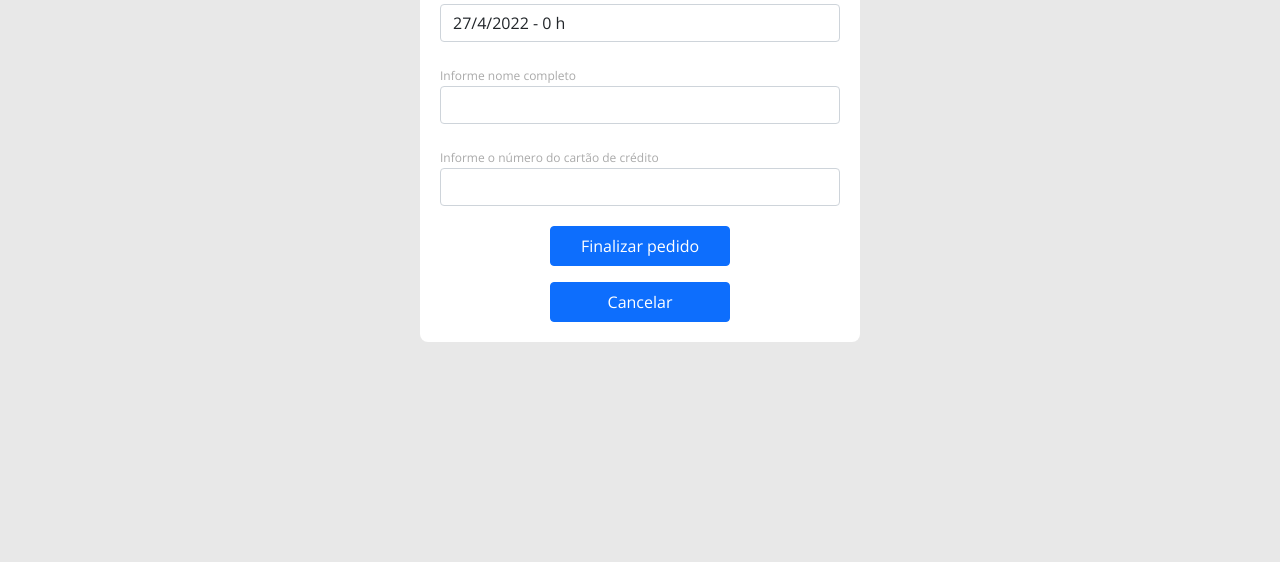
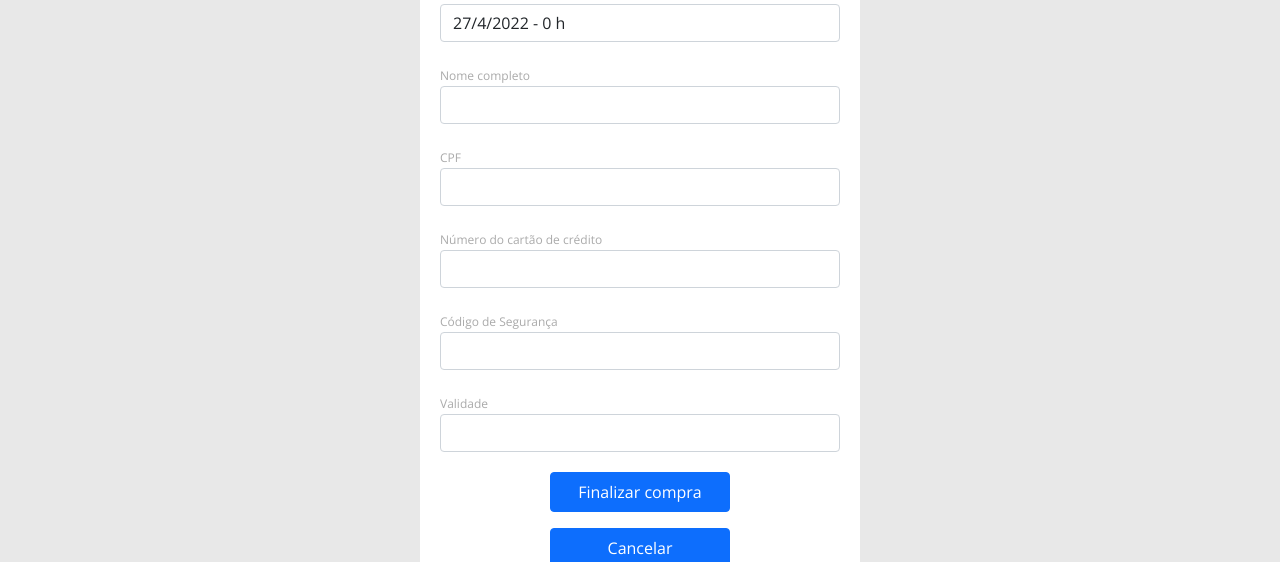
Before and after one commit to 1705058/ingresso-facil-front, a React (Create React App) app: page /form/1 in a window 1280 px wide. Shown: the part 306-868 px from the top of the page. Before the commit the page ends 800 px from the top, so only its background shows below. Built offline with nearby package versions, Linux system fonts and the light colour scheme; no server answers.

Commit message:
Adição de campos no form

```diff
--- a/src/components/FormCard/index.tsx
+++ b/src/components/FormCard/index.tsx
@@ -77,15 +77,27 @@ function FormCard({ movieId }: Props) {
                         </select>
                     </div>
                     <div className="form-group ingressofacil-form-group">
-                        <label htmlFor="score">Informe nome completo</label>
+                        <label htmlFor="score">Nome completo</label>
                         <input type="nome" className="form-control" id="nome" />
                     </div>
                     <div className="form-group ingressofacil-form-group">
-                        <label htmlFor="score">Informe o número do cartão de crédito</label>
+                        <label htmlFor="cpf">CPF</label>
+                        <input type="cpf" className="form-control" id="cpf" />
+                    </div>
+                    <div className="form-group ingressofacil-form-group">
+                        <label htmlFor="score">Número do cartão de crédito</label>
                         <input type="numcartao" className="form-control" id="numcartao" />
                     </div>
+                    <div className="form-group ingressofacil-form-group">
+                        <label htmlFor="codseguranca">Código de Segurança</label>
+                        <input type="codseguranca" className="form-control" id="codseguranca" />
+                    </div>
+                    <div className="form-group ingressofacil-form-group">
+                        <label htmlFor="score">Validade</label>
+                        <input type="validade" className="form-control" id="validade" />
+                    </div>
                     <div className="ingressofacil-form-btn-container">
-                        <button type="submit" className="btn btn-primary ingressofacil-btn">Finalizar pedido</button>
+                        <button type="submit" className="btn btn-primary ingressofacil-btn">Finalizar compra</button>
                     </div>
                 </form >
                 <Link to="/">
```
